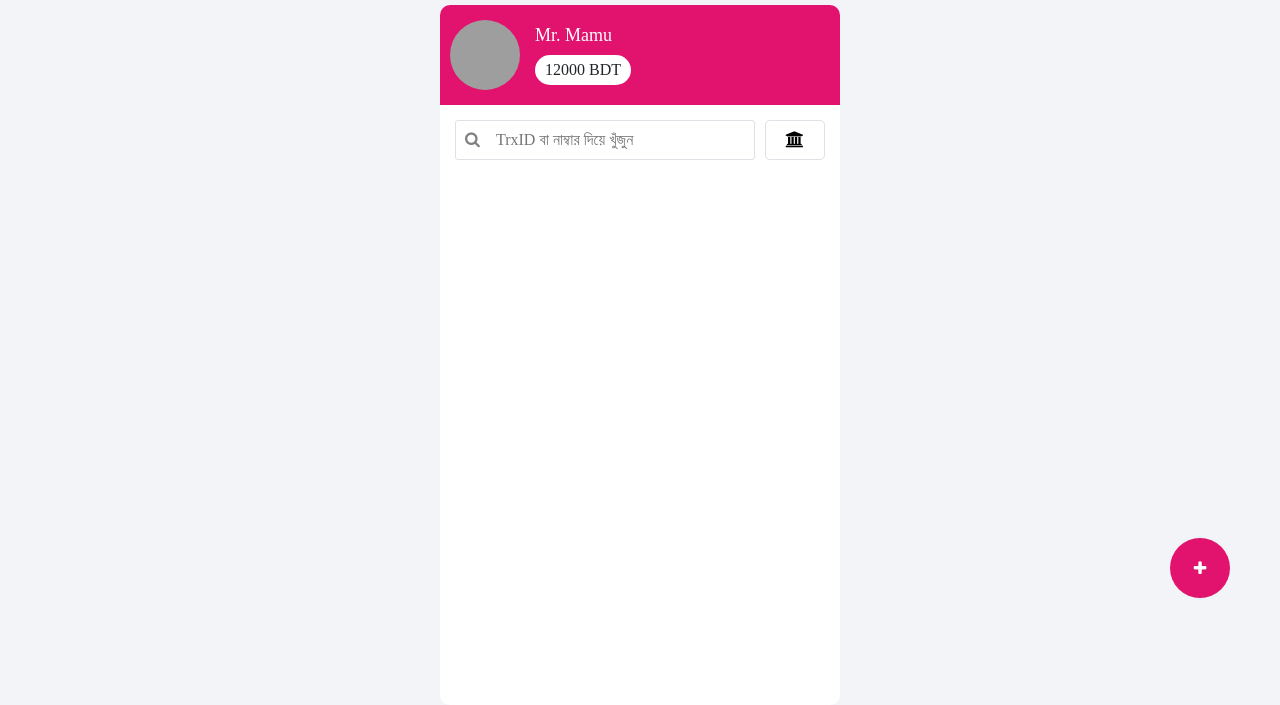
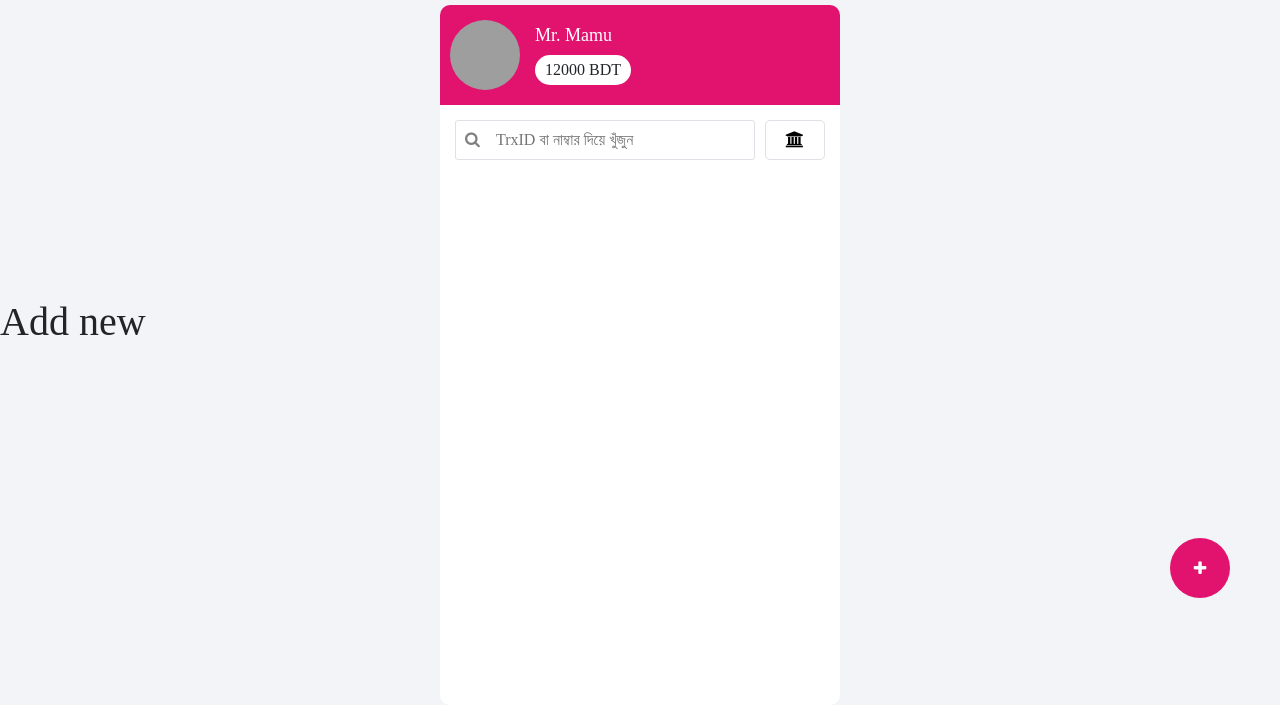
Before and after one commit to mahmudhussaininfo/bkashApp, a plain HTML site: page bkash-ui/index.html in a window 1280 px wide. Shown: the part 152-857 px from the top of the page. Drawn offline with nearby package versions, Linux system fonts and the light colour scheme; grey boxes are pictures that could not be loaded.

Commit message:
Update index.html
add new

```diff
--- a/bkash-ui/index.html
+++ b/bkash-ui/index.html
@@ -103,7 +103,7 @@
 
 
     <!-- git practice -->
-
+     <h1>Add new</h1>
 
 
 
```
